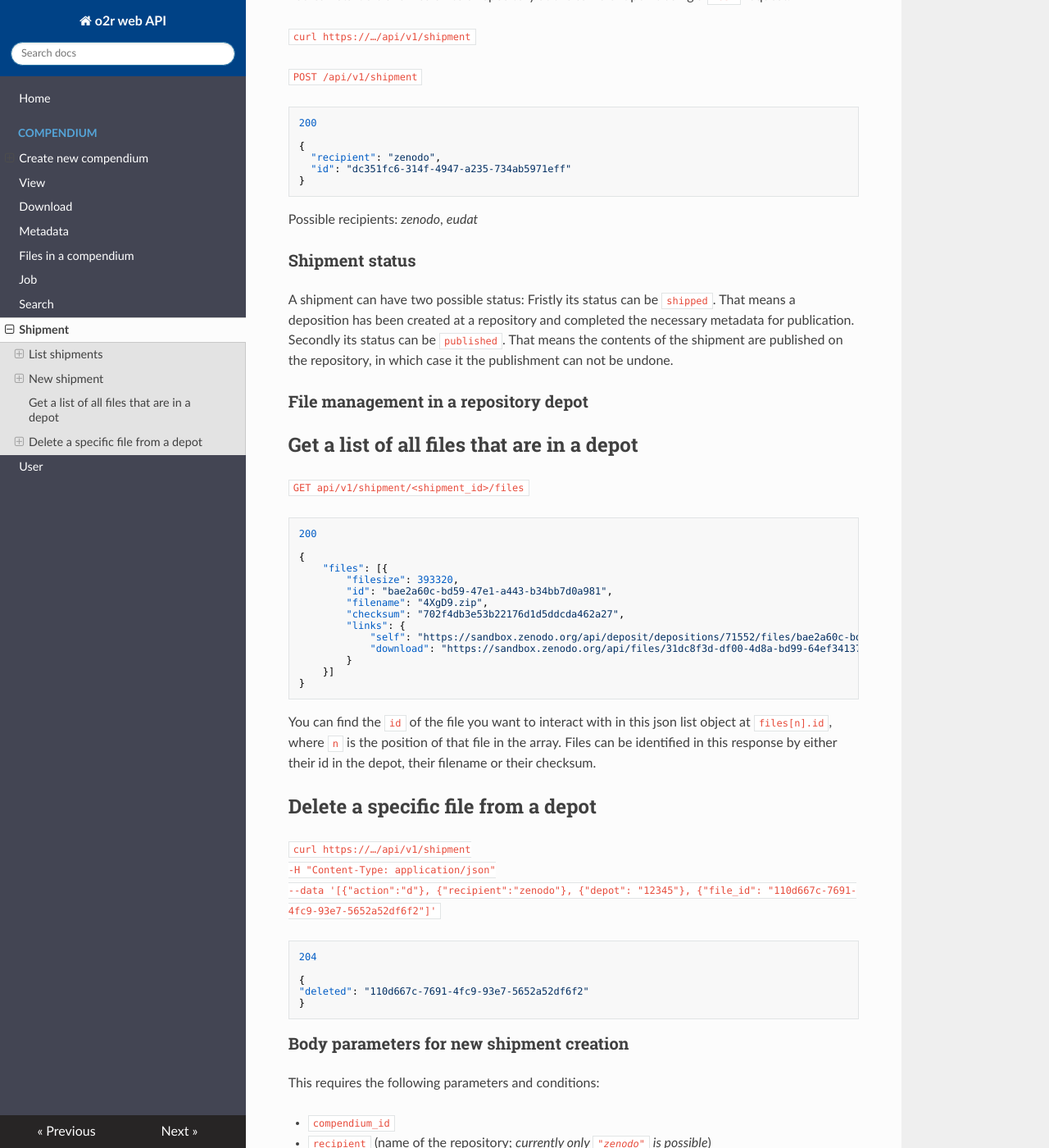
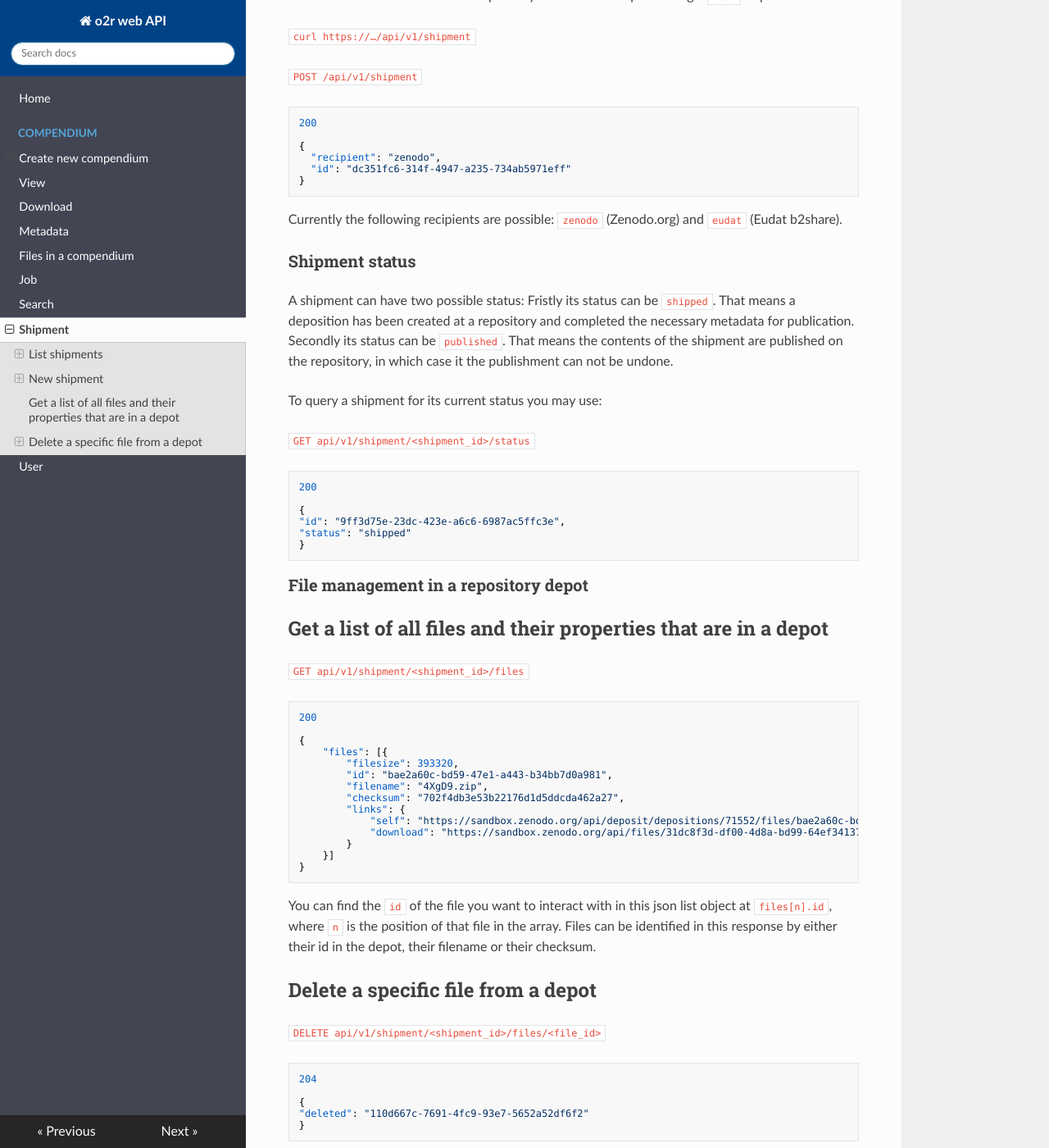
Before and after one commit to o2r-project/api, an MkDocs documentation site: the page built from docs/shipment.md, in a window 1280 px wide and 1400 px high, scrolled down 1305 px. Shown: the whole window at 82% size. Built offline with MkDocs 1.6.1, drawn with Linux system fonts in a browser that asks for light colours; nearby versions of some CDN libraries; old or Windows-style settings are respelled for this version of MkDocs; some of the changed text lies outside the part shown.

Commit message:
Update shipment.md

````diff
--- a/docs/shipment.md
+++ b/docs/shipment.md
@@ -72,17 +72,31 @@ You can start a transmission to a repository at the same endpoint using a `POST`
 }
 ```
 
-Possible recipients: _zenodo_, _eudat_
+Currently the following recipients are possible: `zenodo` (Zenodo.org) and `eudat` (Eudat b2share).
 
 
 ### Shipment status
 
 A shipment can have two possible status: Fristly its status can be `shipped`. That means a deposition has been created at a repository and completed the necessary metadata for publication. Secondly its status can be `published`. That means the contents of the shipment are published on the repository, in which case it the publishment can not be undone.
 
+To query a shipment for its current status you may use:
+
+`GET api/v1/shipment/<shipment_id>/status`
+
+
+```json
+200
+
+{
+"id": "9ff3d75e-23dc-423e-a6c6-6987ac5ffc3e",
+"status": "shipped"
+}
+```
+
 
 ### File management in a repository depot
 
-## Get a list of all files that are in a depot
+## Get a list of all files and their properties that are in a depot
 
 `GET api/v1/shipment/<shipment_id>/files`
 
@@ -108,10 +122,7 @@ You can find the `id` of the file you want to interact with in this json list ob
 
 ## Delete a specific file from a depot
 
-`curl https://…/api/v1/shipment
--H "Content-Type: application/json"
---data '[{"action":"d"}, {"recipient":"zenodo"}, {"depot": "12345"}, {"file_id": "110d667c-7691-4fc9-93e7-5652a52df6f2"]'
-`
+`DELETE api/v1/shipment/<shipment_id>/files/<file_id>`
 
 ```json
 204
@@ -120,6 +131,9 @@ You can find the `id` of the file you want to interact with in this json list ob
 "deleted": "110d667c-7691-4fc9-93e7-5652a52df6f2"
 }
 ```
+
+In order to delete from a depot, you need state the `file_id` that can be retrieve from querying a shipments files object.
+
 
 ### Body parameters for new shipment creation
 
````
